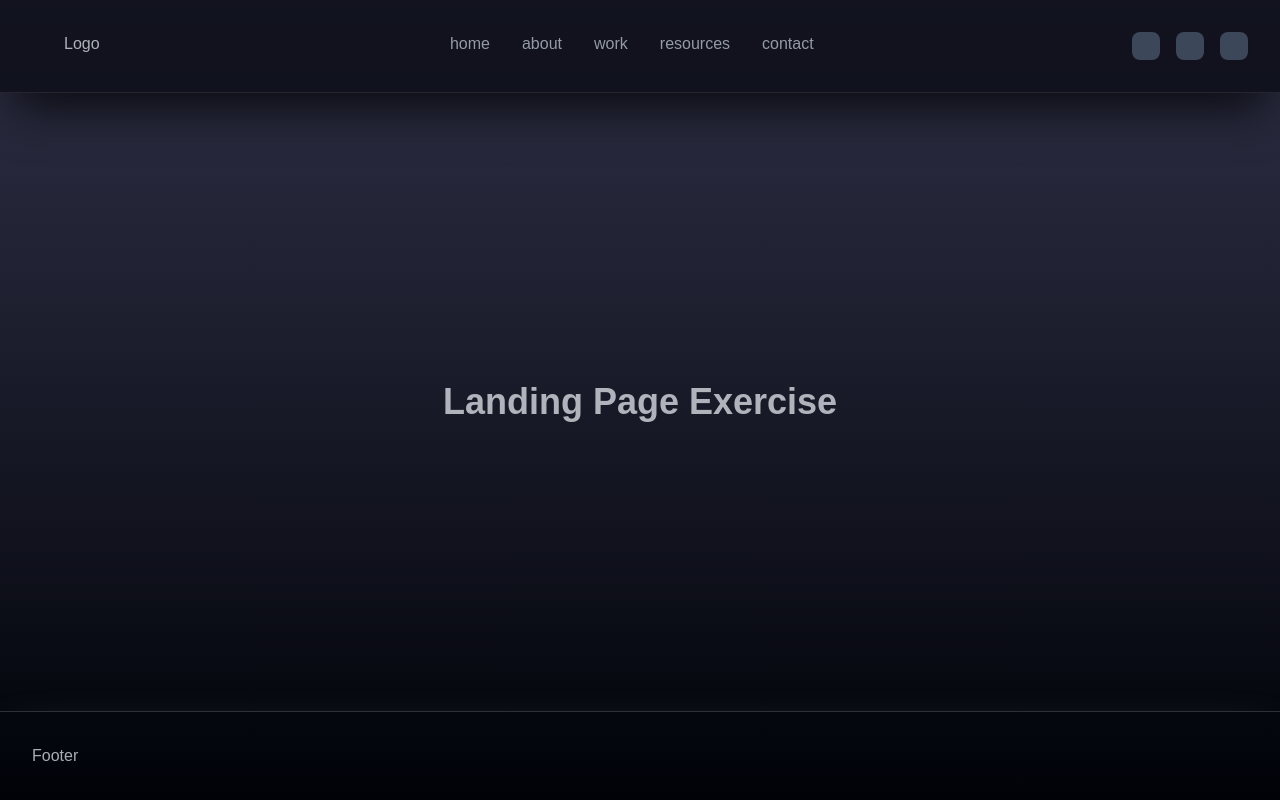
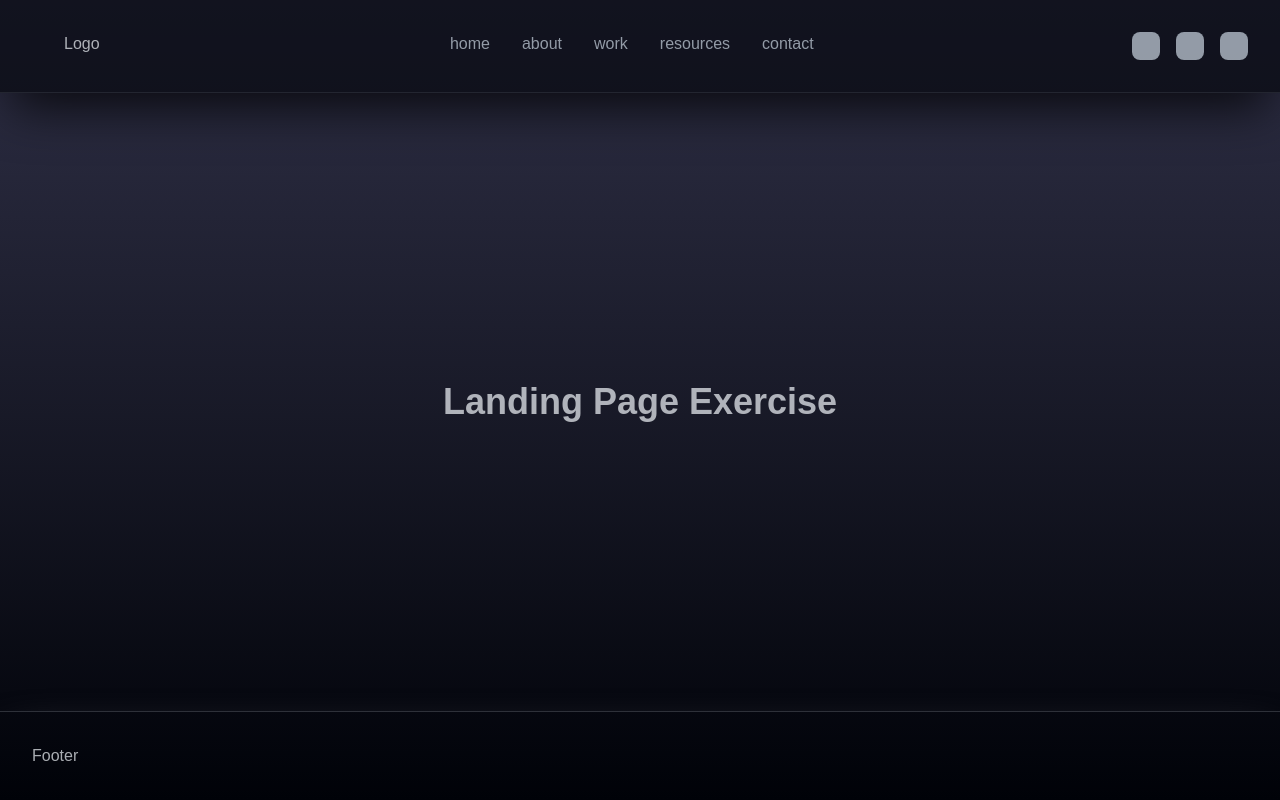
Before and after one commit to midcenturydude7/nextjs-landing-page-exercise, a Next.js app: page / in a window 1280 px wide. Built offline with nearby package versions, Linux system fonts and the light colour scheme; a web font is replaced by a local one.

Commit message:
Updated icon color scheme

```diff
--- a/app/components/Header/Icons/Icons.jsx
+++ b/app/components/Header/Icons/Icons.jsx
@@ -3,13 +3,13 @@ export default function Icons() {
     <div className="hidden lg:block">
       <ul className="flex items-center justify-center space-x-4">
         <li>
-          <div className="h-7 w-7 rounded-lg bg-slate-600/80" />
+          <div className="h-7 w-7 rounded-lg bg-slate-300/70" />
         </li>
         <li>
-          <div className="h-7 w-7 rounded-lg bg-slate-600/80" />
+          <div className="h-7 w-7 rounded-lg bg-slate-300/70" />
         </li>
         <li>
-          <div className="h-7 w-7 rounded-lg bg-slate-600/80" />
+          <div className="h-7 w-7 rounded-lg bg-slate-300/70" />
         </li>
       </ul>
     </div>
```
